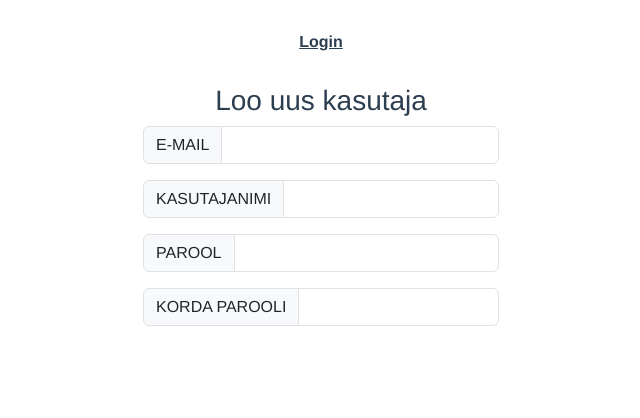
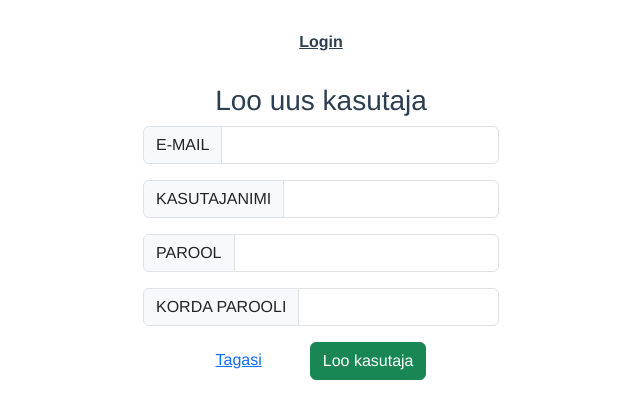
Before and after one commit to brita-puusemp/avastaeesti, a Vue app: page /#/register in a window 1280 px wide. Shown: the top 418 px of the page, without its empty margins (319-959 px from the left). Built offline with nearby package versions, Linux system fonts and the light colour scheme.

Commit message:
Brita - RegisterView added

```diff
--- a/src/views/RegisterView.vue
+++ b/src/views/RegisterView.vue
@@ -21,6 +21,9 @@
             <span class="input-group-text">KORDA PAROOLI</span>
             <input type="password" class="form-control">
           </div>
+
+          <router-link to="/login">Tagasi</router-link>
+          <button @click="createUser" type="submit" class="btn btn-success ms-5">Loo kasutaja</button>
         </div>
       </div>
     </div>
```
